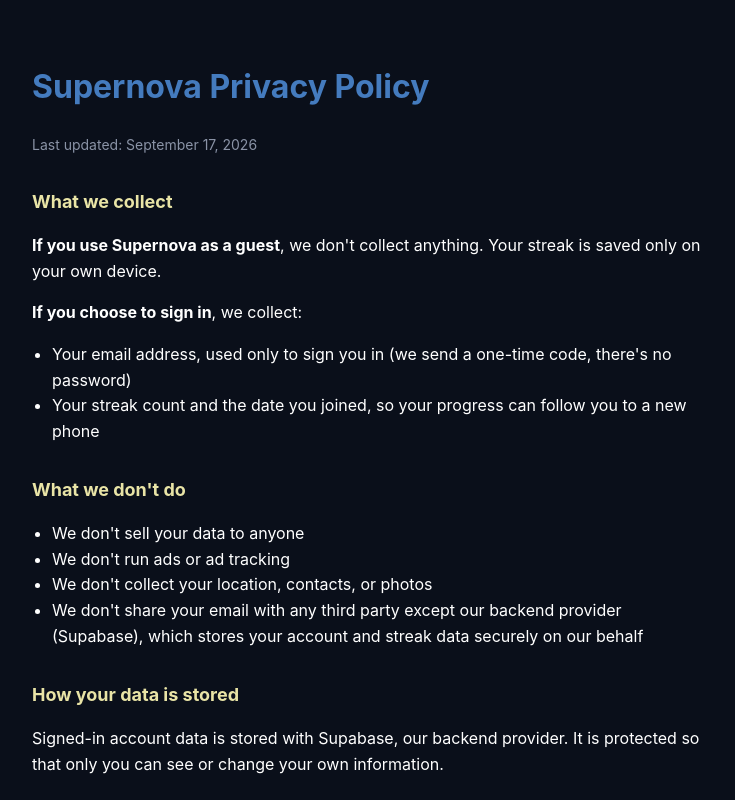
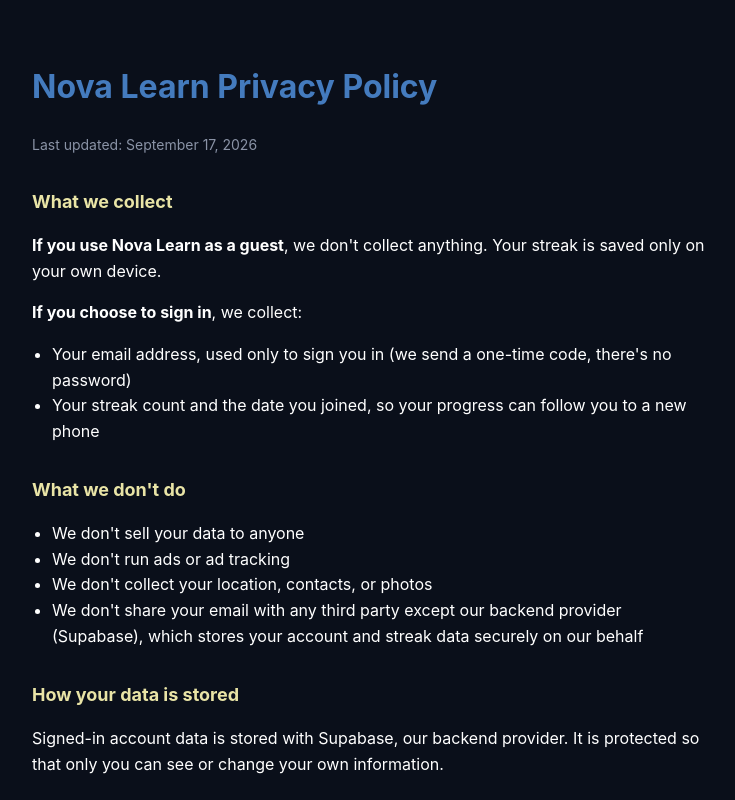
Before and after one commit to ZainAdtani/nova-learn, a website: page docs/privacy-policy.html in a window 1280 px wide. Shown: the top 800 px of the page, without its empty margins (268-1003 px from the left). Drawn offline with Linux system fonts and the light colour scheme.

Commit message:
Rename Supernova to Nova Learn in privacy policy page

```diff
--- a/docs/privacy-policy.html
+++ b/docs/privacy-policy.html
@@ -3,7 +3,7 @@
 <head>
 <meta charset="utf-8">
 <meta name="viewport" content="width=device-width, initial-scale=1">
-<title>Supernova Privacy Policy</title>
+<title>Nova Learn Privacy Policy</title>
 <style>
   body {
     background: #0A0F1A;
@@ -22,11 +22,11 @@
 </style>
 </head>
 <body>
-  <h1>Supernova Privacy Policy</h1>
+  <h1>Nova Learn Privacy Policy</h1>
   <p class="updated">Last updated: September 17, 2026</p>
 
   <h2>What we collect</h2>
-  <p><strong>If you use Supernova as a guest</strong>, we don't collect anything. Your streak is saved only on your own device.</p>
+  <p><strong>If you use Nova Learn as a guest</strong>, we don't collect anything. Your streak is saved only on your own device.</p>
   <p><strong>If you choose to sign in</strong>, we collect:</p>
   <ul>
     <li>Your email address, used only to sign you in (we send a one-time code, there's no password)</li>
```
